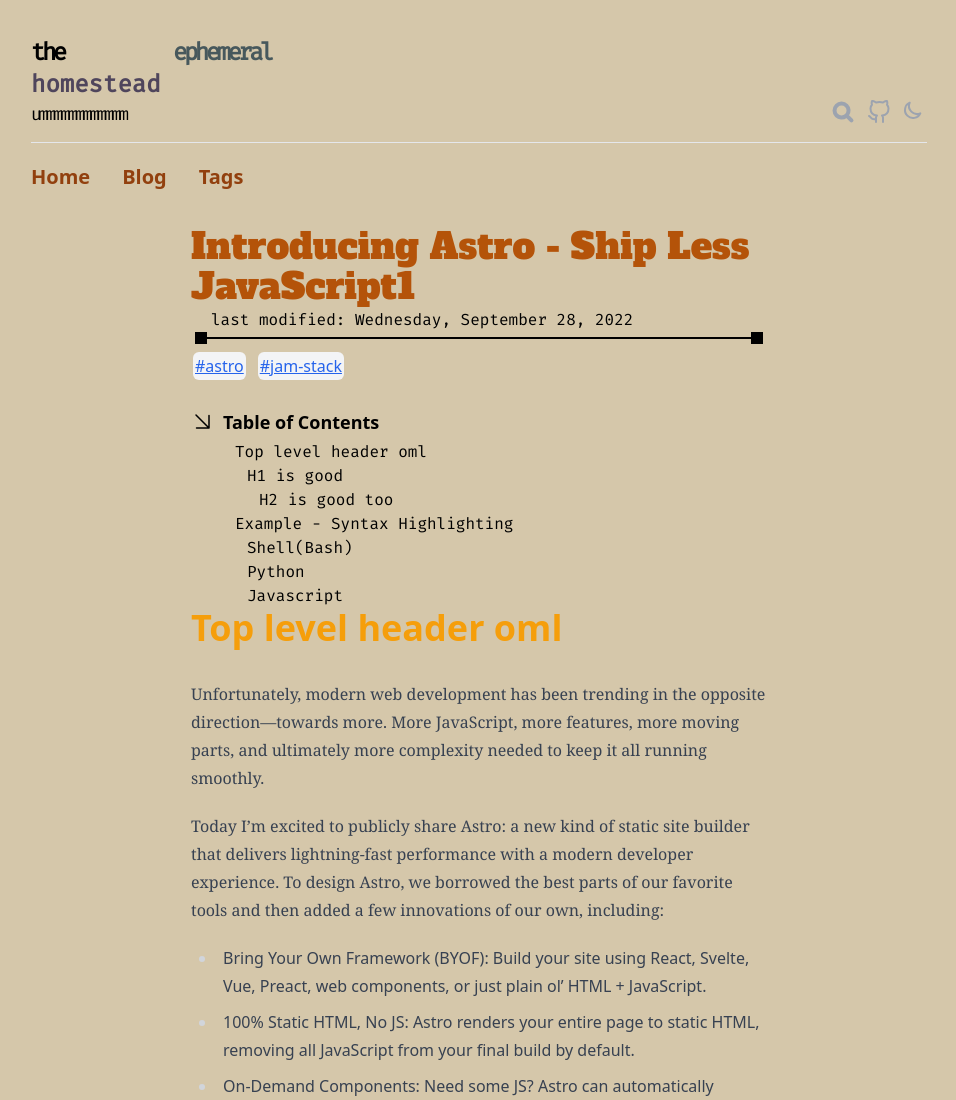
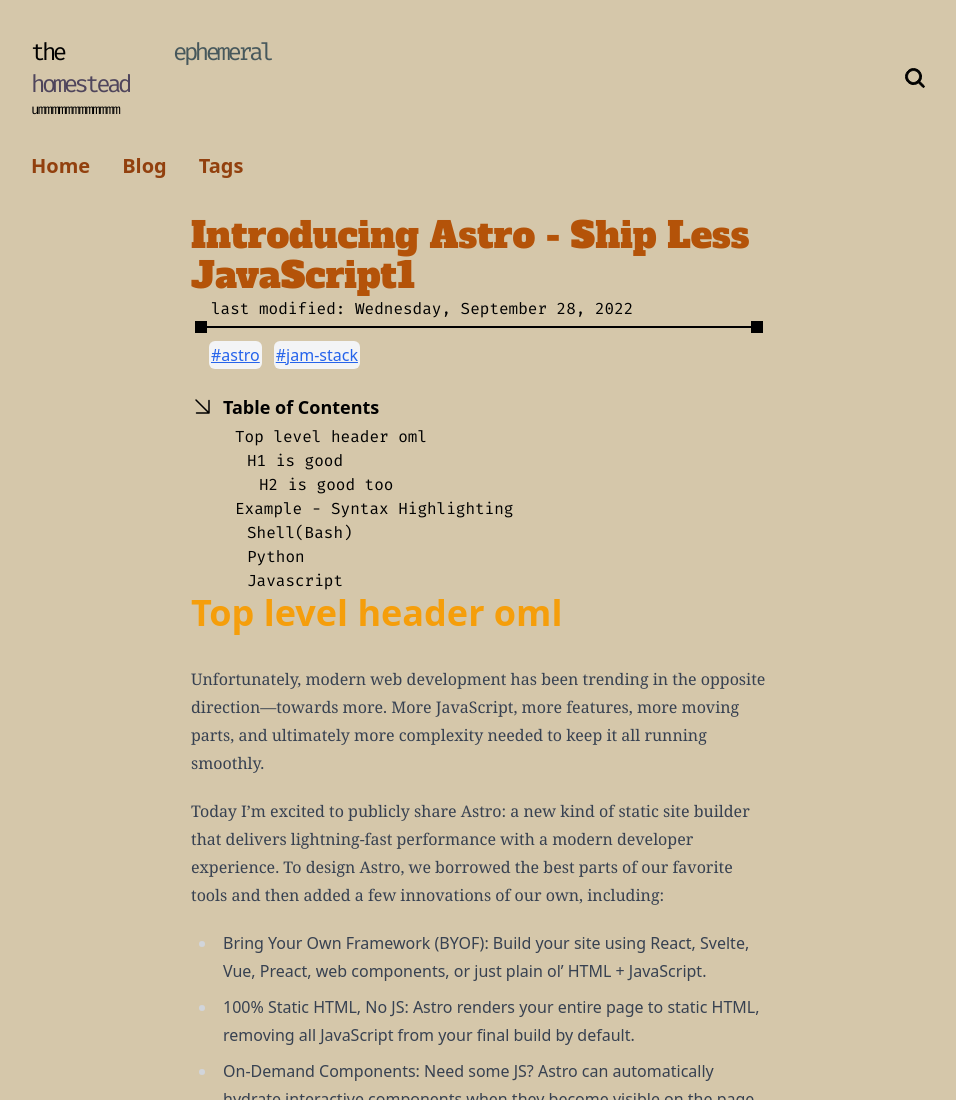
Before and after one commit to MilesConn/MilesConn.github.io, an Astro site in the folder blog/: page /blog/introducing-astro-ship-less-javascript-1 in a window 1280 px wide. Shown: the top 1100 px of the page, without its empty margins (161-1117 px from the left). Built offline with nearby package versions, Linux system fonts and the light colour scheme; Astro itself is replaced by a stand-in of ours; some packages are replaced by stand-ins of ours; a web font is replaced by a local one.

Commit message:
kind of added eslint

```diff
--- a/blog/package.json
+++ b/blog/package.json
@@ -25,7 +25,11 @@
     "@tailwindcss/typography": "^0.5.9",
     "@types/node": "^20.3.3",
     "@types/three": "^0.152.1",
+    "@typescript-eslint/parser": "^6.5.0",
     "astro": "^2.9.7",
+    "eslint": "^8.48.0",
+    "eslint-plugin-astro": "^0.29.0",
+    "eslint-plugin-svelte": "^2.33.0",
     "globby": "^13.2.1",
     "gray-matter": "^4.0.3",
     "lunr": "^2.3.9",
--- a/blog/src/components/Header.astro
+++ b/blog/src/components/Header.astro
@@ -1,66 +1,35 @@
 ---
 import { SITE } from "$/config";
-import SvgIcon from "./SvgIcon/SvgIcon.astro";
 import ModeSwitcherBtn from "./ModeHandler/ModeSwitcherBtn.svelte";
 import SearchBtn from "./search/SearchBtn.svelte";
 
 const { title, descriptions } = SITE;
 const randomElem = (x) => x[Math.floor(Math.random() * x.length)];
-// const randomTitle = randomElem(siteNames);
 const randomDescription = randomElem(descriptions);
 ---
 
-<header class="header">
-  <div class="flex-1">
-    <div class="header__title flex flex-col max-w-[15rem] font-mono">
-      <div class="flex justify-between -tracking-[0.22rem]">
+<header class="flex justify-between items-center gap-4 py-3">
+  <!-- Title and Description -->
+  <div class="flex flex-col justify-center min-w-[16rem]">
+    <div
+      class="flex flex-col max-w-[15rem] font-mono text-2xl -tracking-[0.22rem]"
+    >
+      <div class="flex justify-between">
         <span class="text-black">the</span>
         <span class="text-expired-seaweed-salad">ephemeral</span>
       </div>
       <div class="text-unripe-plum">homestead</div>
     </div>
-    <div class="flex">
-      <!-- TODO: we need to store this in local storage with an expiry of 24 or some cache -->
-      <p class="header__desc font-mono -tracking-[0.22rem]">
-        {randomDescription}
-      </p>
-      <nav class="header__nav flex">
-        <ul class="header__ref-list">
-          <li>
-            <SearchBtn client:visible />
-          </li>
-          <li>
-            <a href={SITE.githubUrl} title={`${SITE.name}'s Github URL'`}>
-              <SvgIcon>
-                <path
-                  d="M9 19c-5 1.5-5-2.5-7-3m14 6v-3.87a3.37 3.37 0 0 0-.94-2.61c3.14-.35 6.44-1.54 6.44-7A5.44 5.44 0 0 0 20 4.77 5.07 5.07 0 0 0 19.91 1S18.73.65 16 2.48a13.38 13.38 0 0 0-7 0C6.27.65 5.09 1 5.09 1A5.07 5.07 0 0 0 5 4.77a5.44 5.44 0 0 0-1.5 3.78c0 5.42 3.3 6.61 6.44 7A3.37 3.37 0 0 0 9 18.13V22"
-                ></path>
-              </SvgIcon>
-            </a>
-          </li>
-          <li>
-            <ModeSwitcherBtn client:visible />
-          </li>
-        </ul>
-      </nav>
-    </div>
+    <p class="text-sm flex-1 font-mono -tracking-[0.10rem]">
+      {randomDescription}
+    </p>
+  </div>
+
+  <!-- Icons -->
+  <div class="flex items-center gap-3">
+    <!-- TODO: refactor searc button -->
+    <SearchBtn client:visible />
+    <!-- Commented out for right now because we only support light theme -->
+    <!-- <ModeSwitcherBtn client:visible /> -->
   </div>
 </header>
-
-<style>
-  .header {
-    @apply flex gap-4 border-b py-3 /* border-gray-200 dark:border-gray-700 - check styles/global.css */;
-  }
-  .header__logo {
-    @apply w-16 h-16 rounded-full overflow-hidden;
-  }
-  .header__title {
-    @apply text-2xl font-extrabold text-theme-secondary dark:text-theme-dark-secondary;
-  }
-  .header__desc {
-    @apply text-lg flex-1 dark:text-gray-200;
-  }
-  .header__ref-list {
-    @apply flex gap-3 text-gray-400;
-  }
-</style>
--- a/blog/src/components/SvgIcon/SvgIcon.svelte
+++ b/blog/src/components/SvgIcon/SvgIcon.svelte
@@ -1,3 +1,13 @@
-<svg xmlns="http://www.w3.org/2000/svg" width="24" height="24" viewBox="0 0 24 24" fill="none" stroke="currentColor" stroke-width="2" stroke-linecap="round" stroke-linejoin="round">
-    <slot/>
+<svg
+  xmlns="http://www.w3.org/2000/svg"
+  width="24"
+  height="24"
+  viewBox="0 0 24 24"
+  fill="none"
+  stroke="currentColor"
+  stroke-width="1"
+  stroke-linecap="round"
+  stroke-linejoin="round"
+>
+  <slot />
 </svg>
--- a/blog/src/components/TableOfContents/index.svelte
+++ b/blog/src/components/TableOfContents/index.svelte
@@ -42,7 +42,7 @@
       <span class="text-lg font-semibold">Table of Contents</span>
     </div>
     {#if isOpen}
-      <div transition:slide={{ duration: 300 }} class={"ml-8"}>
+      <div transition:slide={{ duration: 300 }} class={"mx-8"}>
         <ul>
           {#each headings as heading}
             <!-- TODO: couldn't get tailwind to work so had to do it by hand...  -->
--- a/blog/src/layouts/post2.astro
+++ b/blog/src/layouts/post2.astro
@@ -29,7 +29,7 @@
     />
   </head>
   <MainLayout>
-    <div class="py-4 mb-1">
+    <div class="py-4">
       <!-- TODO: Figure out how to get arbitrary value one off font for  -->
       <h1
         class="text-4xl font-display text-theme-primary dark:text-theme-dark-primary"
@@ -45,7 +45,7 @@
         }
       </span>
       <LineComponent className="mx-1" />
-      <div class="inline-flex gap-2">
+      <div class="inline-flex gap-2 mx-4">
         {
           content.tags.length > 0 &&
             content.tags.map((tag: string) => <Tag {tag} />)
@@ -72,7 +72,7 @@
       know */
     .TableOfContents
       :global(> * + :where(astro-island, astro-slot) > *:first-child) {
-      @apply mb-5 ml-1;
+      @apply mb-5 mx-1;
     }
 
     /* Works */
```
Also changed, not shown: blog/.eslintrc.js (added), 1 other file.
